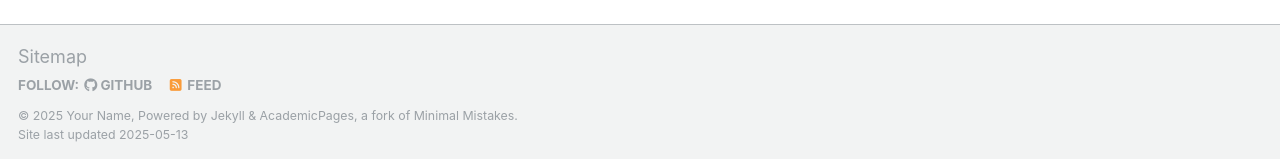
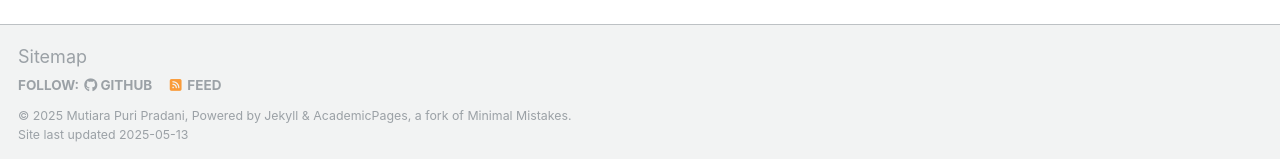
Before and after one commit to Mutiarapuri/mutiarapuri.github.io, a Jekyll site: the page built from _pages/about.md, in a window 1280 px wide and 900 px high, scrolled down 2636 px. Shown: the part 738-897 px from the top of the window. Built offline with Jekyll 4.4.1, drawn with Linux system fonts in a browser that asks for light colours; some web fonts are replaced.

Commit message:
ganti nama

```diff
--- a/_config.yml
+++ b/_config.yml
@@ -11,7 +11,7 @@ locale                   : "en-US"
 site_theme               : "default"
 title                    : "Your Name / Site Title"
 title_separator          : "-"
-name                     : &name "Your Name"
+name                     : &name "Mutiara Puri Pradani"
 description              : &description "personal description"
 url                      : https://academicpages.github.io # the base hostname & protocol for your site e.g. "https://[your GitHub username].github.io" or if you already have some other page hosted on Github then use "https://[your GitHub username].github.io/[Your Repo Name]"
 baseurl                  : "" # the subpath of your site, e.g. "/blog"
```
